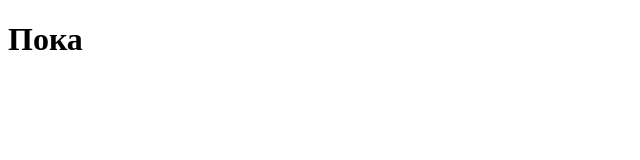
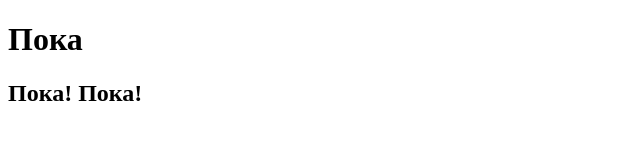
Before and after one commit to juggler39/test, a plain HTML site: page aa.html in a window 1280 px wide. Shown: the whole page, without its empty margins (0-640 px from the left). Drawn offline with Linux system fonts and the light colour scheme.

Commit message:
Вставил <h2>Пока! Пока!</h2>

```diff
--- a/aa.html
+++ b/aa.html
@@ -7,6 +7,7 @@
 <body>
 
 <h1>Пока</h1>
+<h2>Пока! Пока!</h2>
 
 </body>
 </html>
```
